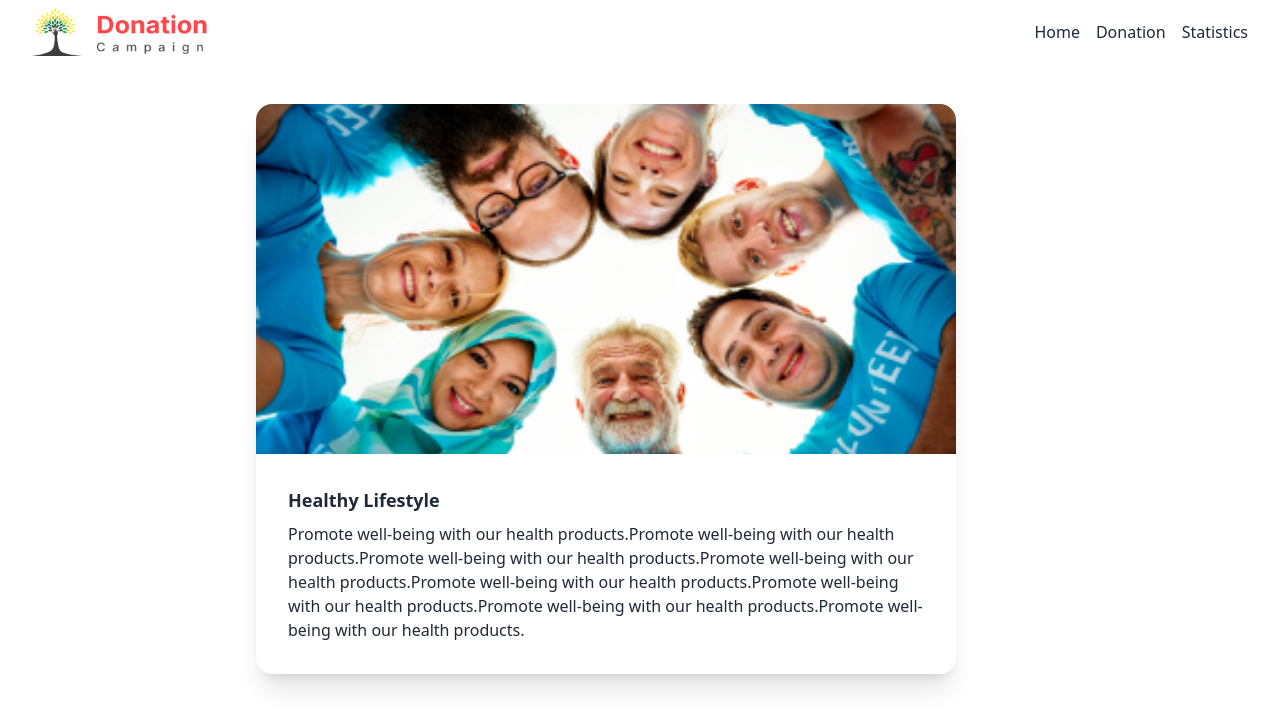
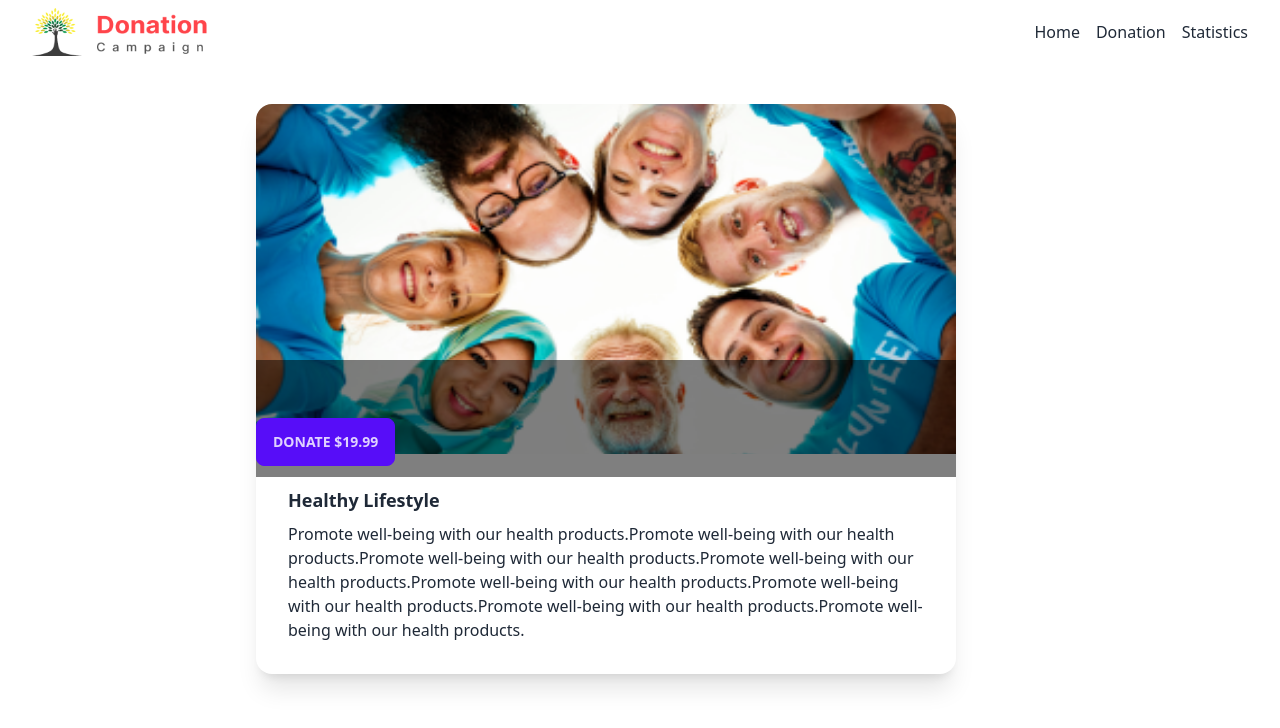
Before and after one commit to Shermin07/Donation-Campaign, a React (Vite) app: page /DonationDetails/1 in a window 1280 px wide. Shown: the top 728 px of the page. Built offline with nearby package versions, Linux system fonts and the light colour scheme.

Commit message:
add overlay on pictures

```diff
--- a/src/Components/DetailsCard/DetailsCard.jsx
+++ b/src/Components/DetailsCard/DetailsCard.jsx
@@ -1,12 +1,17 @@
+import { Link } from "react-router-dom";
 
 
 const DetailsCard = ({card}) => {
     const {Image,Title,Category_name,Description,Price} = card ||{};
     return (
         <div>
-               <div className="card h-[570px] mt-12  w-[700px] ml-56 bg-base-100 shadow-xl">
+               <div className="card h-[570px] mt-12  w-[700px] ml-56 bg-base-100 shadow-xl relative">
   <figure className=" "><img className="w-[1200px] h-[400px]" src={Image} alt="Basic needs" /></figure>
+
+
   <div className="card-body">
+  <div className="overlay absolute top-64 bottom-[197px] inset-0 bg-black opacity-50"></div>
+  <Link to = {'/Donation'} className="absolute bottom-52 left-0"><button className="btn  btn-primary">{`Donate ${Price}`}</button></Link>
     <h2 className="font-bold text-lg">{Title}</h2>
     <p>{Description?.text}</p>
 
```
